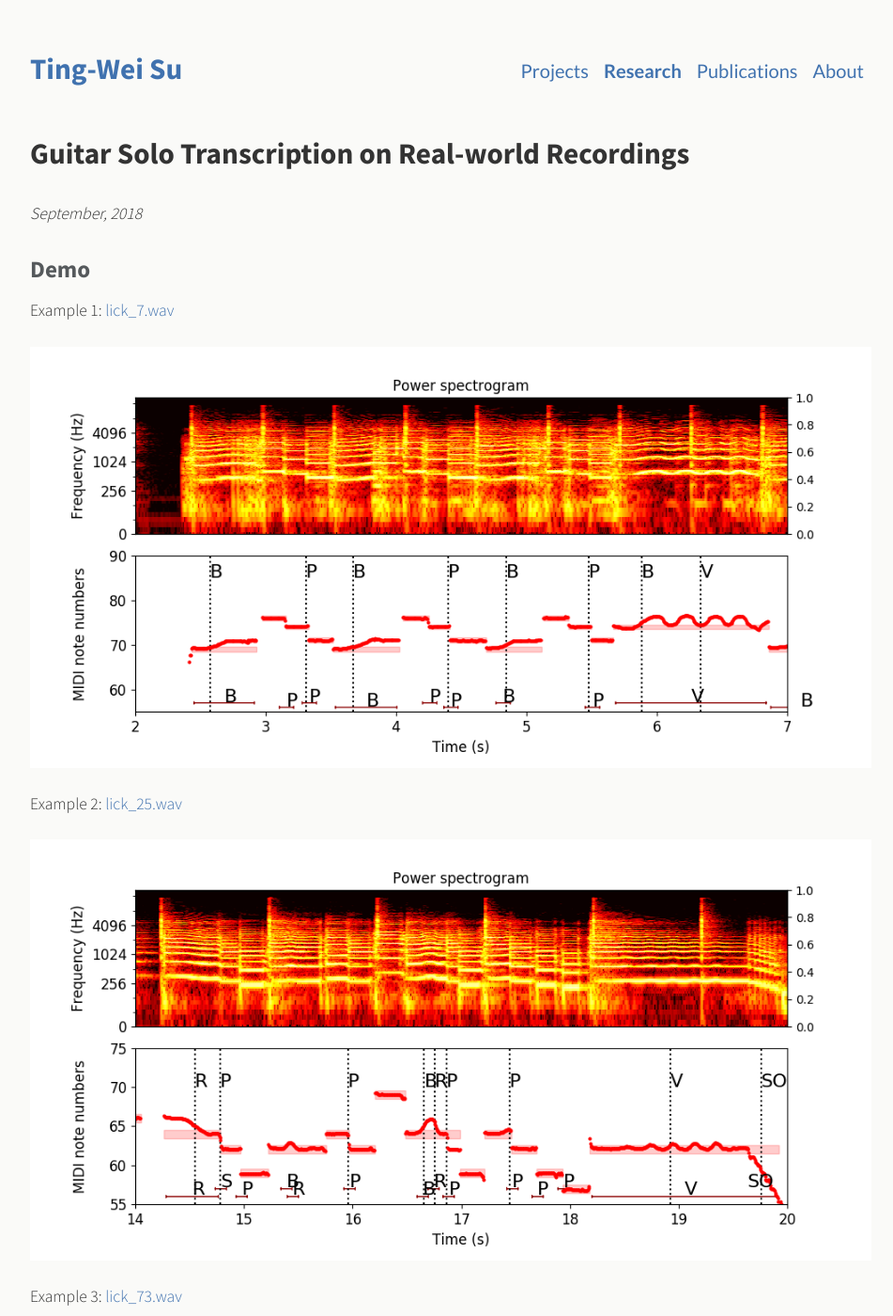
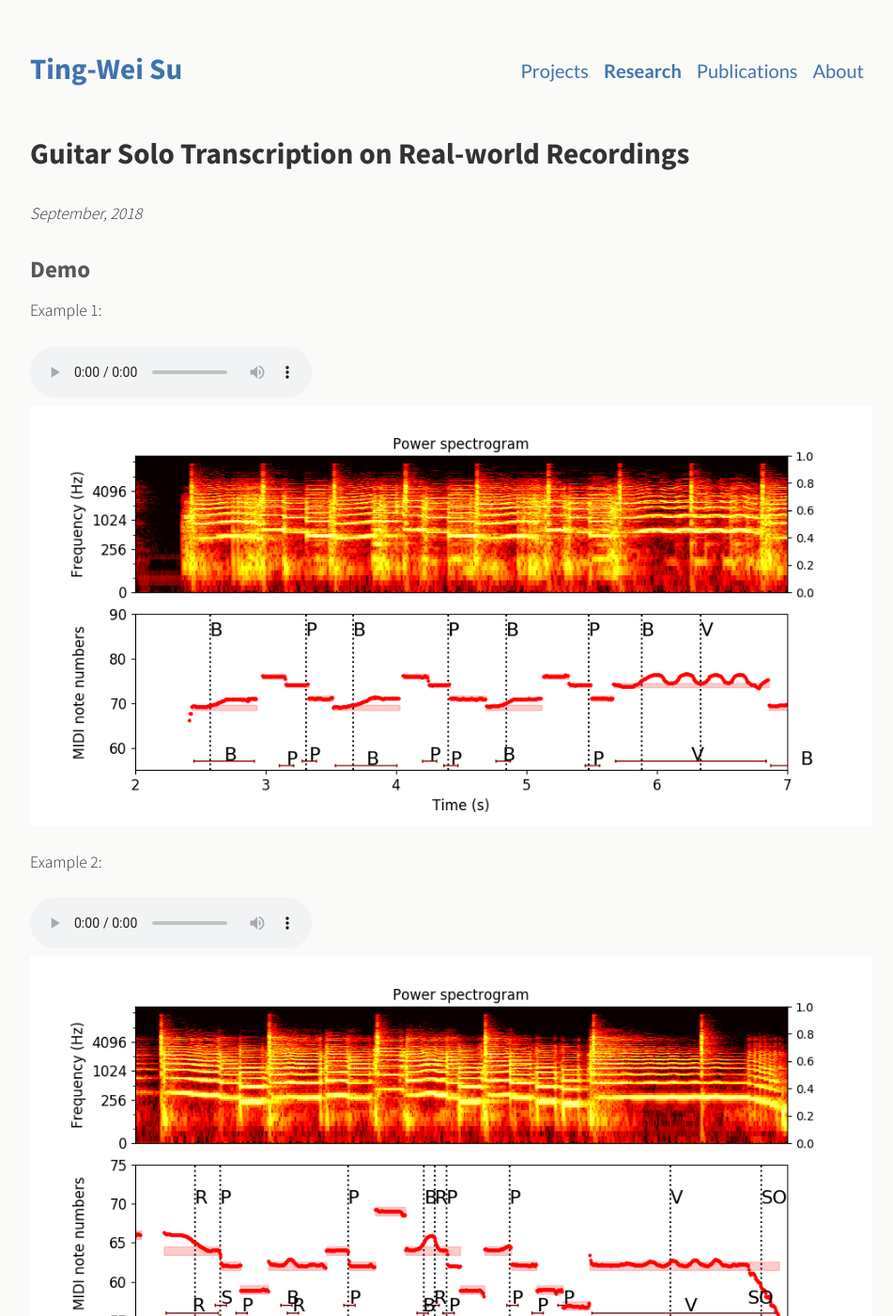
Before and after one commit to tweihaha/tweihaha.github.io, a Jekyll site: the page built from _pages/solo-transcription.md, in a window 1280 px wide and 1400 px high. Shown: the whole window at 94% size, without its empty margins (160-1111 px from the left). Built offline with Jekyll 4.4.1, drawn with Linux system fonts in a browser that asks for light colours; some of the changed text lies outside the part shown.

Commit message:
edit solo-trans

```diff
--- a/_pages/solo-transcription.md
+++ b/_pages/solo-transcription.md
@@ -9,16 +9,54 @@ subtitle: Guitar Solo Transcription on Real-world Recordings
 
 ### Demo
 
-Example 1: <a href="https://drive.google.com/open?id=1T7D1xtilfue_TmrkEde8Fz28CbKKowne">lick_7.wav</a>
+Example 1:
+<audio controls controlsList="nodownload">
+  <source src="/assets/audio/solo-transcription/examples/lick_7.wav" type="audio/wav">
+  Your browser does not support the audio element.
+</audio>
 
 <img src="/assets/img/solo-transcription/lick_7.png">
 
 
-Example 2: <a href="https://drive.google.com/open?id=1XZ7jWEipLC4iLngcEMh2Ts36MBpF7s3P">lick_25.wav</a>
+Example 2:
+<audio controls controlsList="nodownload">
+  <source src="/assets/audio/solo-transcription/examples/lick_25.wav" type="audio/wav">
+  Your browser does not support the audio element.
+</audio>
 
 <img src="/assets/img/solo-transcription/lick_25.png">
 
 
-Example 3: <a href="https://drive.google.com/open?id=1Jt5HqWUkCjnHXkufZKfonlmk3zYPcIMi">lick_73.wav</a>
+Example 3:
+<audio controls controlsList="nodownload">
+  <source src="/assets/audio/solo-transcription/examples/lick_73.wav" type="audio/wav">
+  Your browser does not support the audio element.
+</audio>
 
 <img src="/assets/img/solo-transcription/lick_73.png">
+
+Example 4:
+<audio controls controlsList="nodownload">
+  <source src="/assets/audio/solo-transcription/examples/lick_27.wav" type="audio/wav">
+  Your browser does not support the audio element.
+</audio>
+
+<img src="/assets/img/solo-transcription/lick_27.png">
+
+
+Example 5:
+<audio controls controlsList="nodownload">
+  <source src="/assets/audio/solo-transcription/examples/lick_15.wav" type="audio/wav">
+  Your browser does not support the audio element.
+</audio>
+
+<img src="/assets/img/solo-transcription/lick_15.png">
+
+
+Example 6:
+<audio controls controlsList="nodownload">
+  <source src="/assets/audio/solo-transcription/examples/lick_38.wav" type="audio/wav">
+  Your browser does not support the audio element.
+</audio>
+
+<img src="/assets/img/solo-transcription/lick_38.png">
```
Also changed, not shown: _pages/aed-by-cnn.md (+3 -3 lines).
